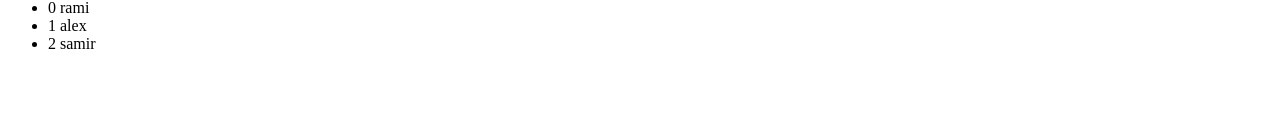
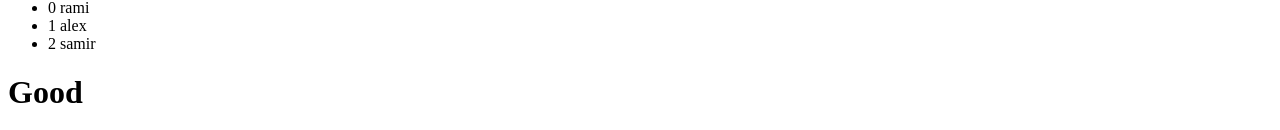
Before and after one commit to Ramijawadi/angularBasic, an Angular app: page / in a window 1280 px wide. Shown: the part 981-1111 px from the top of the page. Before the commit the page ends 1050 px from the top, so only its background shows below. Built offline with nearby package versions, Linux system fonts and the light colour scheme.

Commit message:
add ngSwitch directive

```diff
--- a/src/app/app.component.html
+++ b/src/app/app.component.html
@@ -49,3 +49,11 @@
  <ul>
  <li *ngFor="let element of elements; let i= index">{{i}}  {{ element }}</li>
  </ul>
+
+ <div [ngSwitch]="grade" >
+<h1 *ngSwitchCase="'A'">Excellent</h1>
+<h1 *ngSwitchCase="'B'">Good</h1>
+<h1  *ngSwitchDefault>Unknown</h1>
+
+
+ </div>
--- a/src/app/app.component.ts
+++ b/src/app/app.component.ts
@@ -18,6 +18,7 @@ export class AppComponent {
   desc: string = 'front end developper';
   counter: number = 0;
   elements: string[] = ['rami' , 'alex', 'samir'];
+  grade: string = 'B';
 
   //attribute
 
```
